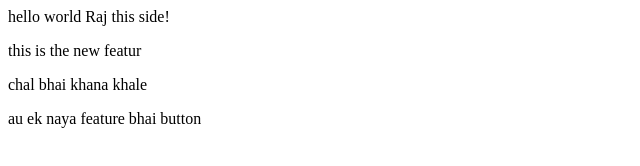
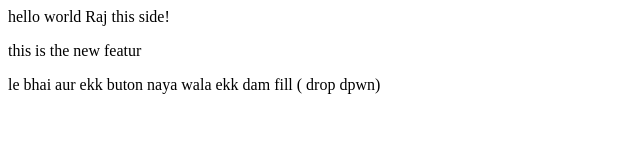
Before and after one commit to thisisrajpatil/localrepodemo, a plain HTML site: page index.html in a window 1280 px wide. Shown: the whole page, without its empty margins (0-640 px from the left). Drawn offline with Linux system fonts and the light colour scheme.

Commit message:
new button1

```diff
--- a/index.html
+++ b/index.html
@@ -1,4 +1,3 @@
 <p> hello world Raj this side!</p>
 <p> this is the new featur</p>
-<p>chal bhai khana khale</p>
-<p> au ek naya feature bhai button</p>
+<p> le bhai aur ekk buton naya wala ekk dam fill ( drop dpwn) </p>
```
